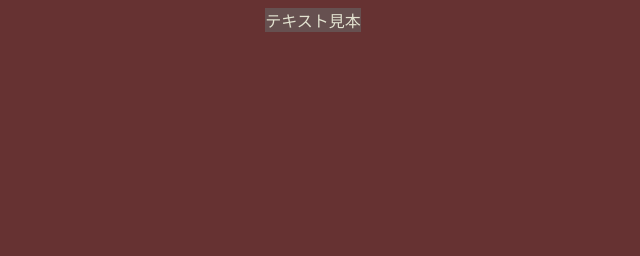
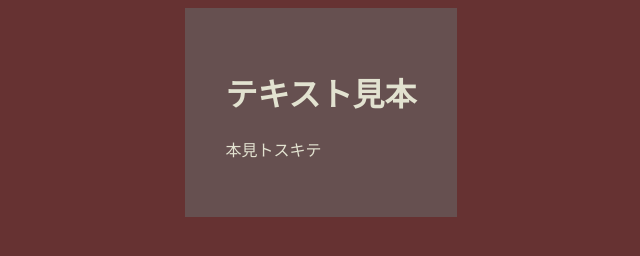
Before and after one commit to MaxMosier/MaxMosier, a plain HTML site: page wa/wa11.html in a window 1280 px wide. Shown: the whole page, without its empty margins (327-967 px from the left). Drawn offline with Linux system fonts and the light colour scheme.

Commit message:
Adding a few fonts and just testing out the layout of the page!

```diff
--- a/css/wa11.css
+++ b/css/wa11.css
@@ -1,6 +1,11 @@
 body {
+
+    height: 100%;
+    width: 100%;
     background-color: #663232;
     color: #e2e2d0;
+
+    font-family: 'Georgia','Courier',sans-serif;
 
     display: flex;
     align-items: center;
@@ -9,4 +14,5 @@ body {
 
 #main-content{
     background-color: #665050;
+    padding: 2.5em;
 }
--- a/wa/wa11.html
+++ b/wa/wa11.html
@@ -8,6 +8,9 @@
         <link rel="stylesheet" href="../css/wa11.css" />
     </head>
     <body>
-        <div id="main-content">テキスト見本</div>
+        <div id="main-content">
+            <h1>テキスト見本</h1>
+            <p>本見トスキテ</p>
+        </div>
     </body>
 </html>
```
